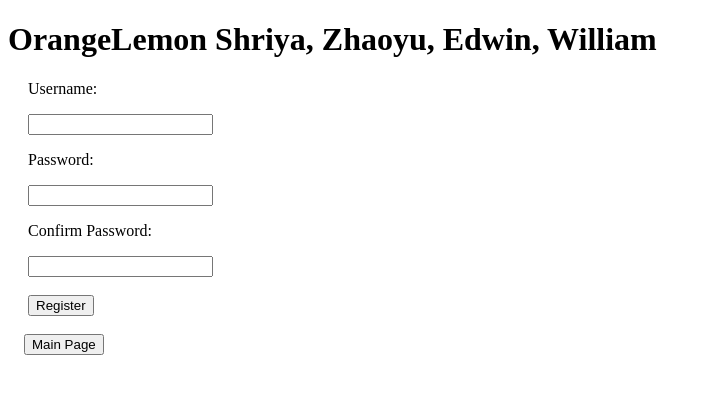
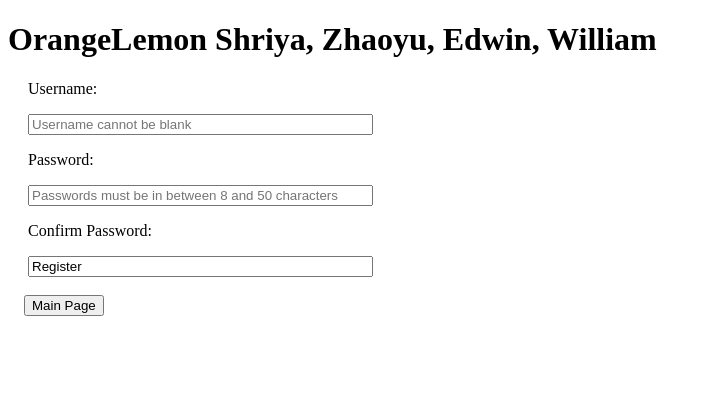
Before and after one commit to Iamchwill/p00, a Flask app: page /reg1 in a window 1280 px wide. Shown: the top 394 px of the page, without its empty margins (0-710 px from the left). Run offline with Flask 2, Linux system fonts and the light colour scheme.

Commit message:
checked to see if pw matches user, placeholder text html

```diff
--- a/app/__init__.py
+++ b/app/__init__.py
@@ -25,7 +25,7 @@ def authenticate():
     password = "12345"
     response = "TRY AGAIN: "
 
-    if(check_existence(request.args['username']) == False): #checks for password
+    if(check_existence('username', request.args['username']) == False or check_existence('password', request.args['password']) == False): #checks for password
         response += "incorrect username or password"
     #check for password matches uername
     #if(password doesn't match username)
@@ -100,10 +100,10 @@ def validate(name, value):
             error_message += " Passwords must match"
     return error_message
 
-def check_existence(value):
+def check_existence(c_name, value):
     with sqlite3.connect(DB_FILE) as db:
         c = db.cursor()
-        c.execute("SELECT username FROM userinfo WHERE username LIKE '%" + value + "%';")
+        c.execute("SELECT " + c_name + " FROM userinfo WHERE " +c_name + " LIKE '%" + value + "%';")
         listUsers = c.fetchall()
         print(listUsers)
         if (len(listUsers) == 0):
--- a/app/templates/register.html
+++ b/app/templates/register.html
@@ -22,15 +22,15 @@ Oct 20, 2021
       <p>
         &emsp; Username:
       </p>
-        &emsp; <input type="text" name="regUser">
+        &emsp; <input type="text" placeholder = "Username cannot be blank" name="regUser" size ="40">
       <p>
         &emsp; Password:
       </p>
-        &emsp; <input type="text" name="regPass">
+        &emsp; <input type= "text" placeholder = "Passwords must be in between 8 and 50 characters" name="regPass" size ="40">
       <p>
         &emsp; Confirm Password:
       </p>
-        &emsp; <input type="text" name="cpass">
+        &emsp; <input type="text" placeholder="Enter your password again" name="cpass" size ="40>
       <br>
       <br>
         &emsp; <input type="submit" name="regSub" value = "Register">
```
